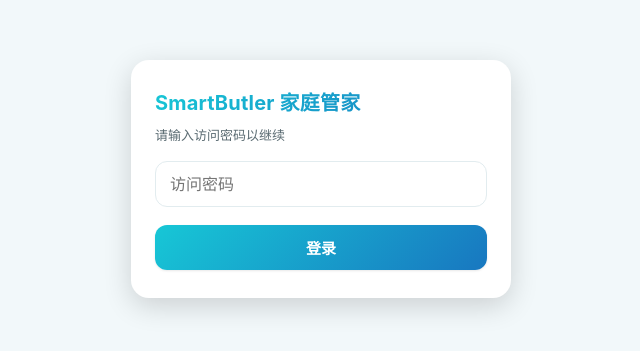
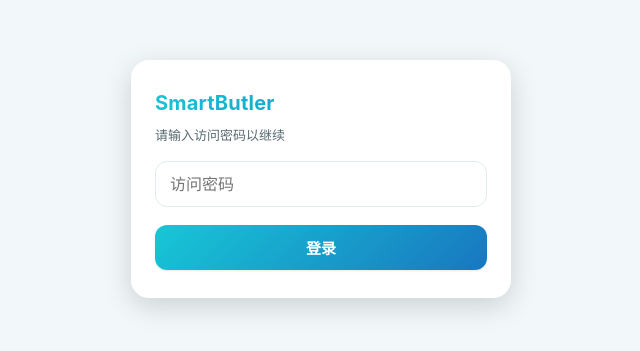
Before and after one commit to Jxzx-xsh/SmartButler, a React (Vite) app in the folder pwa/: page / in a window 1280 px wide. Shown: the part 221-572 px from the top of the page, without its empty margins (319-959 px from the left). Built offline with nearby package versions, Linux system fonts and the light colour scheme; no server answers.

Commit message:
refactor(pwa): 品牌名从"SmartButler 家庭管家"简化为"SmartButler"
统一 App.tsx 标题、LoginGate 标题、vite manifest name、
package.json name 四处品牌展示。

```diff
--- a/pwa/package.json
+++ b/pwa/package.json
@@ -1,7 +1,7 @@
 {
   "name": "smartbutler-pwa",
   "version": "0.1.0",
-  "description": "SmartButler 家庭管家 PWA — 物品管理（手动录入 + 到期看板）",
+  "description": "SmartButler PWA — 物品管理（手动录入 + 到期看板）",
   "private": true,
   "type": "module",
   "scripts": {
--- a/pwa/src/App.tsx
+++ b/pwa/src/App.tsx
@@ -63,7 +63,7 @@ export default function App() {
       <header className={styles.header}>
         <div className={styles.headerTop}>
           <div>
-            <div className={styles.title}>SmartButler 家庭管家</div>
+            <div className={styles.title}>SmartButler</div>
             <p className={styles.subtitle}>食材到期提醒与物品管理</p>
           </div>
           <button type="button" className={styles.logout} onClick={handleLogout}>
--- a/pwa/src/components/LoginGate.tsx
+++ b/pwa/src/components/LoginGate.tsx
@@ -38,7 +38,7 @@ export function LoginGate({ onSuccess }: LoginGateProps) {
   return (
     <div className={styles.overlay}>
       <form className={styles.card} onSubmit={handleSubmit}>
-        <div className={styles.brand}>SmartButler 家庭管家</div>
+        <div className={styles.brand}>SmartButler</div>
         <p className={styles.hint}>请输入访问密码以继续</p>
 
         <input
--- a/pwa/vite.config.ts
+++ b/pwa/vite.config.ts
@@ -50,7 +50,7 @@ export default defineConfig({
         'favicon-32.png',
       ],
       manifest: {
-        name: 'SmartButler 家庭管家',
+        name: 'SmartButler',
         short_name: 'SmartButler',
         description: '家庭食材/物品管理与到期提醒',
         lang: 'zh-CN',
```
